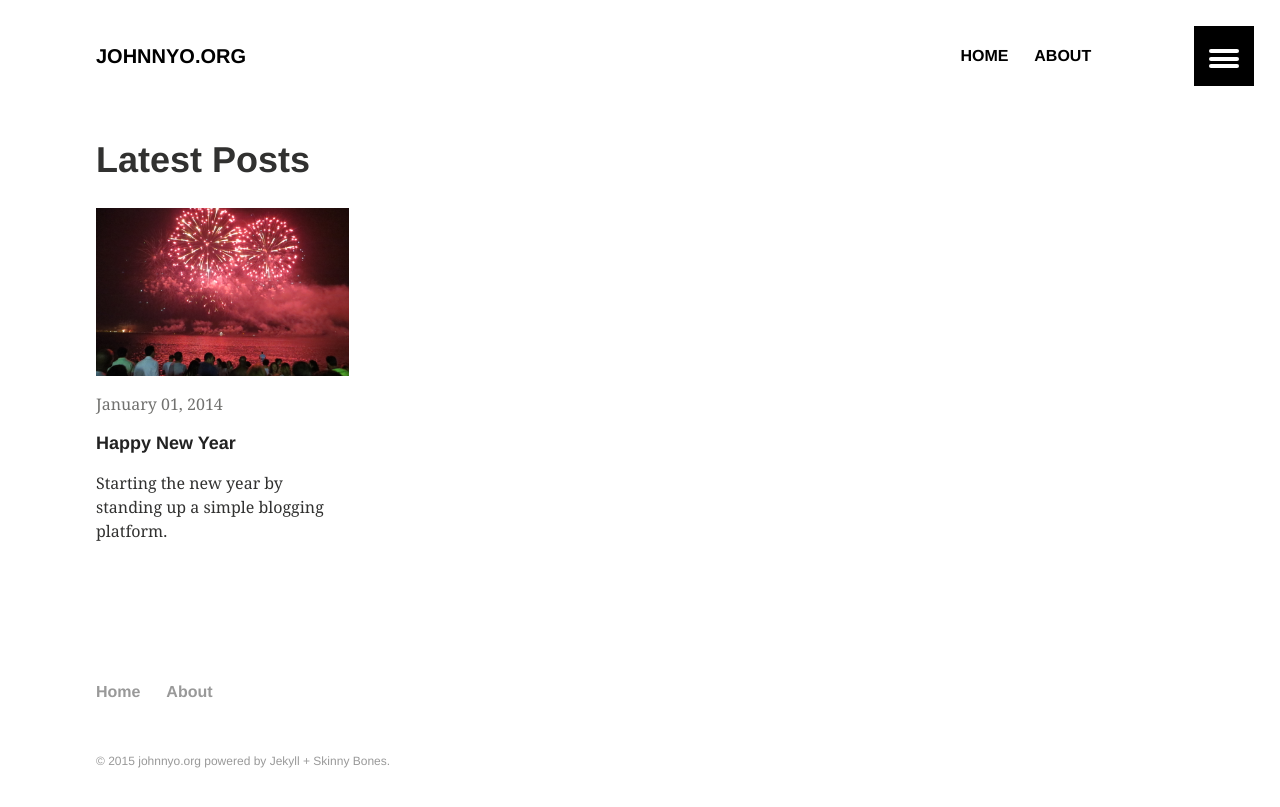
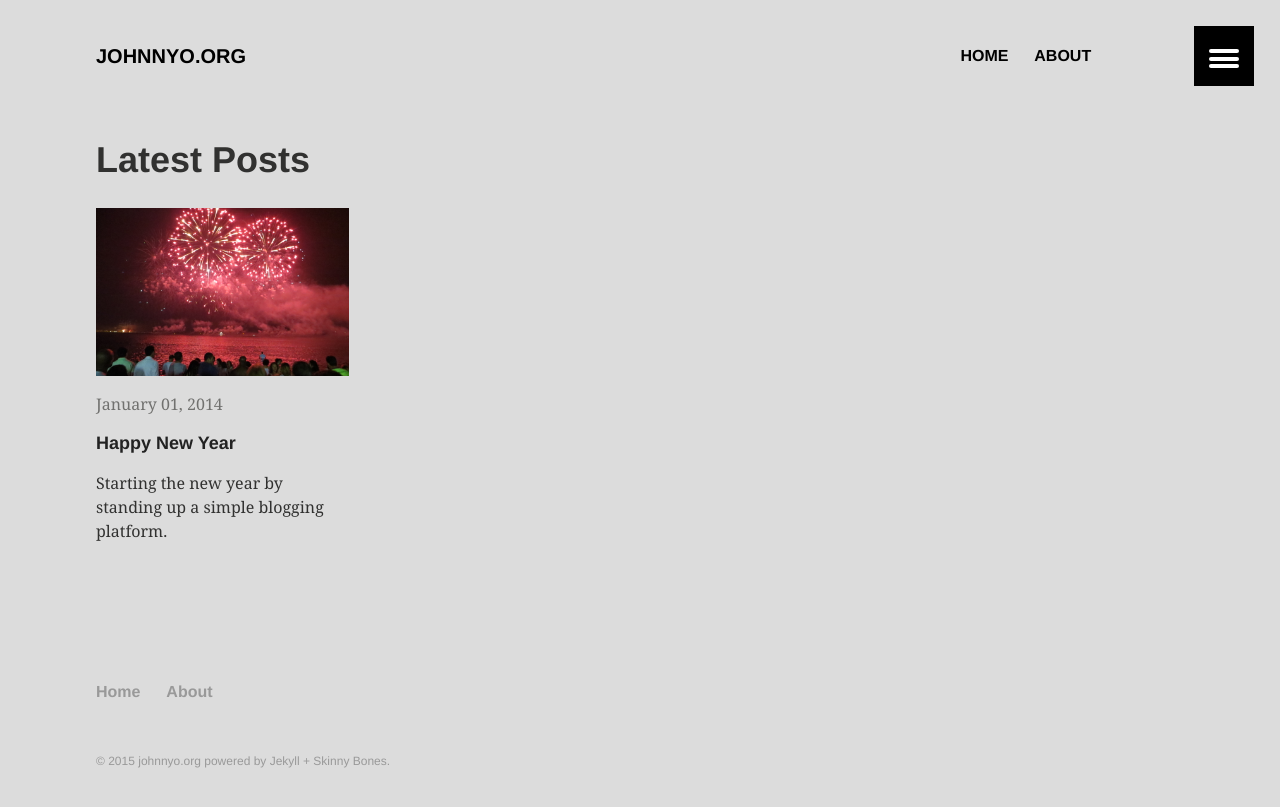
Before and after one commit to JohnnyO/johnnyo.github.com, a Jekyll site: the page built from index.md, in a window 1280 px wide. Shown: the top 807 px of the page. Built offline with Jekyll 4.4.1, drawn with Linux system fonts in a browser that asks for light colours.

Commit message:
Adding a little bit of a grey background color

```diff
--- a/_sass/_base.scss
+++ b/_sass/_base.scss
@@ -2,6 +2,7 @@
 // --------------------------------------------------
 
 body {
+	background-color: #DCDCDC;
 	font-family: $base-font;
 	color: $text-color;
 	@include font-size(16);
```
